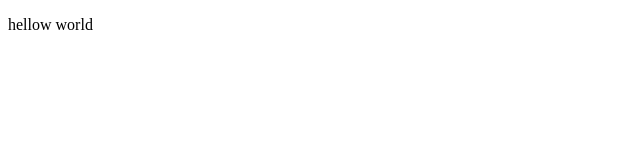
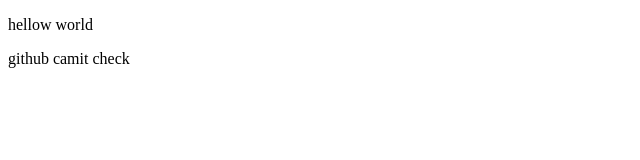
Before and after one commit to rOsHaNiC-26/first_program, a plain HTML site: page index.html in a window 1280 px wide. Shown: the whole page, without its empty margins (0-640 px from the left). Drawn offline with Linux system fonts and the light colour scheme.

Commit message:
just check comint

```diff
--- a/index.html
+++ b/index.html
@@ -9,6 +9,7 @@
 
 <body>
     <p>hellow world</p>
+    <p>github camit check</p>
 </body>
 
 </html>
```
